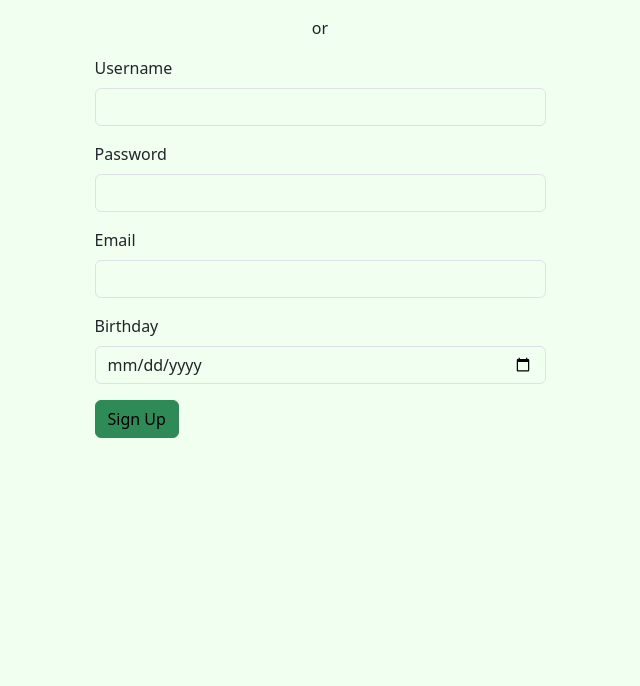
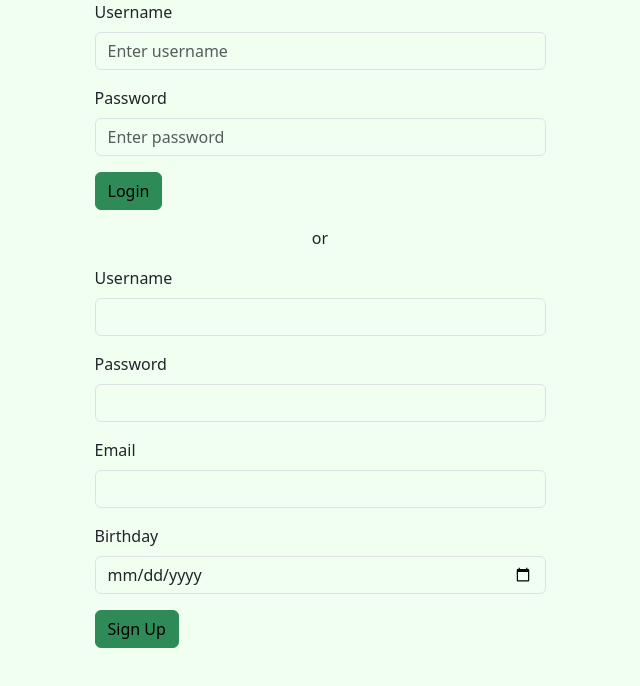
Before and after one commit to zachariahmellis-coder/myFlix-client, a React app: page / in a window 1280 px wide. Shown: the top 686 px of the page, without its empty margins (320-960 px from the left). Built offline with nearby package versions, Linux system fonts and the light colour scheme; the HTML template or start-up script is replaced by a standard one.

Commit message:
Fix login request payload and confirm successful auth flow

```diff
--- a/src/components/login-view/login-view.jsx
+++ b/src/components/login-view/login-view.jsx
@@ -5,16 +5,68 @@ import Form from "react-bootstrap/Form";
 export const LoginView = ({ onLoggedIn }) => {
   const [username, setUsername] = useState("");
   const [password, setPassword] = useState("");
+  const [error, setError] = useState("");
 
   const handleSubmit = (event) => {
     event.preventDefault();
+    setError("");
 
-    // existing login logic stays here
+    const data = {
+      Username: username,
+      Password: password,
+    };
+
+    fetch("https://cryptic-lowlands-83913-a6a2dd7d9144.herokuapp.com/login", {
+      method: "POST",
+      headers: { "Content-Type": "application/json" },
+      body: JSON.stringify(data),
+    })
+      .then((response) => {
+        if (!response.ok) {
+          throw new Error("Invalid username or password");
+        }
+        return response.json();
+      })
+      .then((data) => {
+        // Expected shape from your API: { user: {...}, token: "..." }
+        onLoggedIn(data.user, data.token);
+      })
+      .catch((err) => {
+        console.error("Login error:", err);
+        setError(err.message || "Something went wrong. Please try again.");
+      });
   };
 
   return (
     <Form onSubmit={handleSubmit}>
-      {/* form fields go here */}
+      <Form.Group controlId="formUsername" className="mb-3">
+        <Form.Label>Username</Form.Label>
+        <Form.Control
+          type="text"
+          value={username}
+          onChange={(e) => setUsername(e.target.value)}
+          required
+          minLength="3"
+          placeholder="Enter username"
+        />
+      </Form.Group>
+
+      <Form.Group controlId="formPassword" className="mb-3">
+        <Form.Label>Password</Form.Label>
+        <Form.Control
+          type="password"
+          value={password}
+          onChange={(e) => setPassword(e.target.value)}
+          required
+          placeholder="Enter password"
+        />
+      </Form.Group>
+
+      {error ? <div className="text-danger mb-3">{error}</div> : null}
+
+      <Button variant="primary" type="submit">
+        Login
+      </Button>
     </Form>
   );
 };
```
